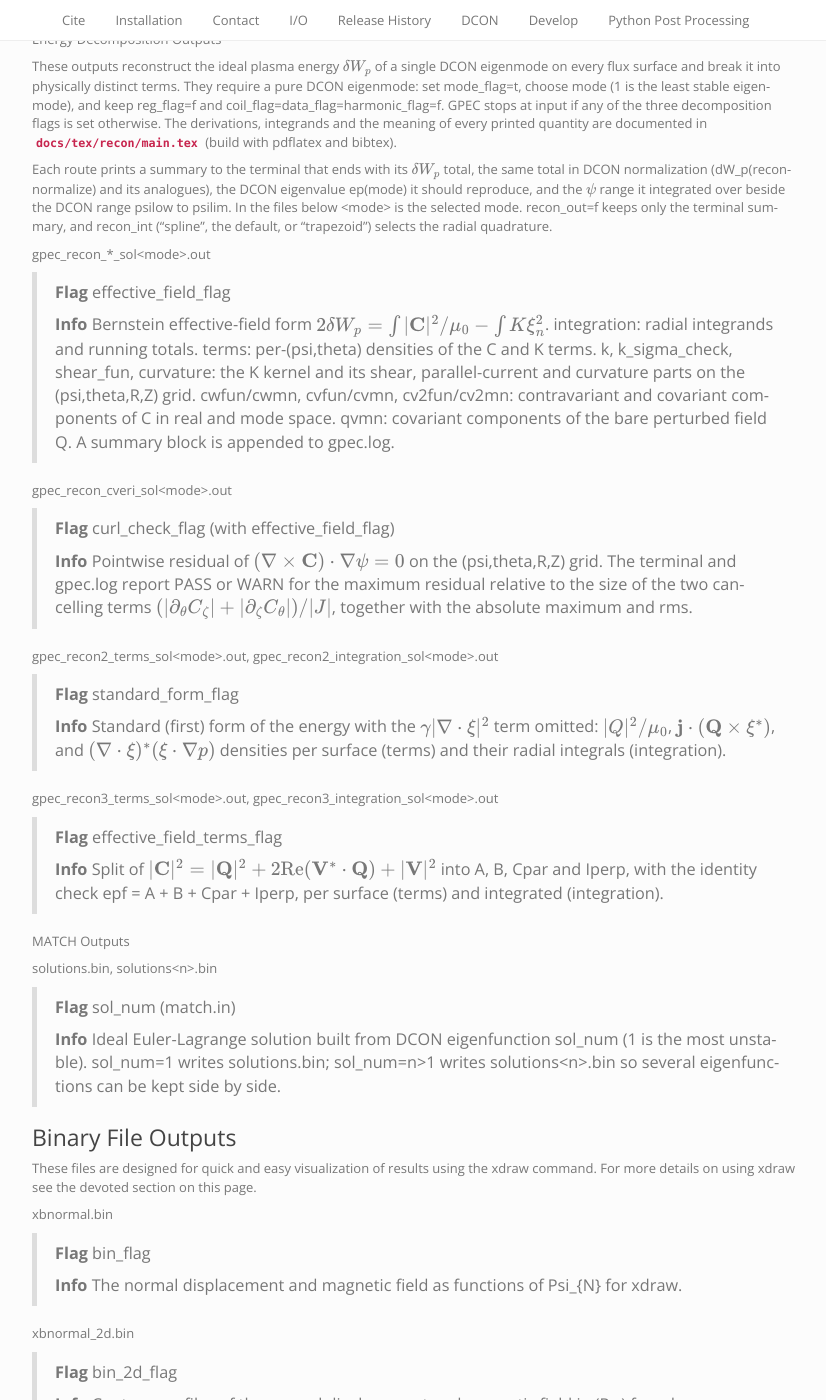
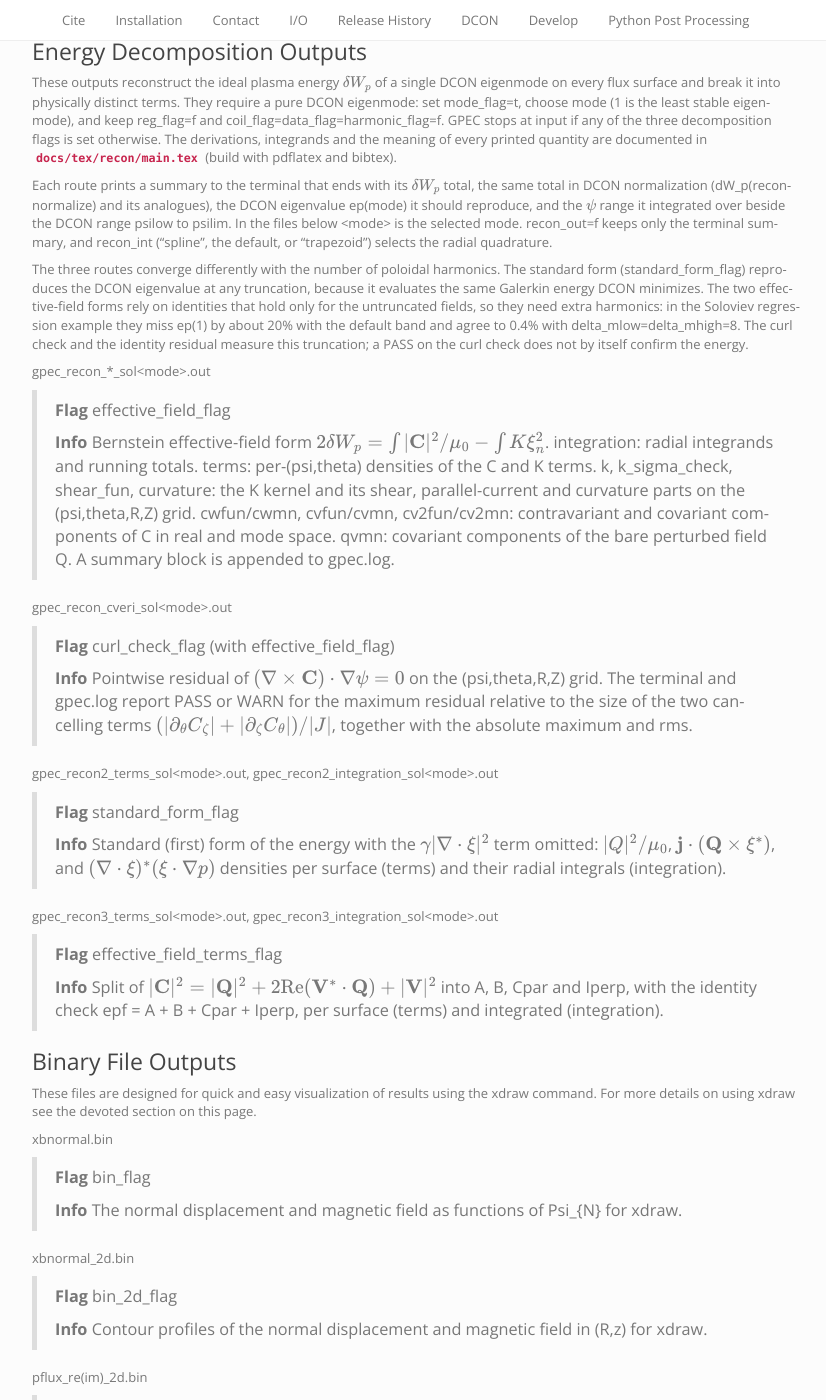
Before and after one commit to PrincetonUniversity/GPEC, a Sphinx documentation site: the page built from docs/outputs.rst, in a window 1280 px wide and 1400 px high, scrolled down 6098 px. Shown: the whole window, without its empty margins (38-864 px from the left). Built offline with Sphinx 7.4.7, drawn with Linux system fonts in a browser that asks for light colours; some of the changed text lies outside the part shown.

Commit message:
GPEC - MINOR - recon: docs headings, truncation wording, _r8 literals
- docs/outputs.rst: give "Energy Decomposition Outputs" a section
  underline and move the MATCH solutions<n>.bin entry under Binary
  File Outputs.
- Describe identity_res as the Fourier truncation error rather than
  roundoff (gpeq_epfterms header, recon3 terminal/log/file notes).
- Document that the standard form matches the DCON eigenvalue at any
  truncation, while the effective-field forms need extra harmonics,
  and that a curl-check PASS does not by itself confirm the energy.
- 1.0 -> 1.0_r8 in gpeq_c and gpeq_curvature.

Co-Authored-By: Claude Opus 5.5 <noreply@anthropic.com>

```diff
--- a/docs/outputs.rst
+++ b/docs/outputs.rst
@@ -209,10 +209,13 @@ A number of output files have a similar structure. Here the * in the file name i
     **Info** The false perturbed magnetic field in the vacuum region on the \left(r,z,\phi\right) grid calculated using the GPEC boundary surface current from the external fields alone.
 
 Energy Decomposition Outputs
+----------------------------
 
 These outputs reconstruct the ideal plasma energy :math:`\delta W_p` of a single DCON eigenmode on every flux surface and break it into physically distinct terms. They require a pure DCON eigenmode: set mode_flag=t, choose mode (1 is the least stable eigenmode), and keep reg_flag=f and coil_flag=data_flag=harmonic_flag=f. GPEC stops at input if any of the three decomposition flags is set otherwise. The derivations, integrands and the meaning of every printed quantity are documented in :download:`docs/tex/recon/main.tex <tex/recon/main.tex>` (build with pdflatex and bibtex).
 
 Each route prints a summary to the terminal that ends with its :math:`\delta W_p` total, the same total in DCON normalization (dW_p(recon-normalize) and its analogues), the DCON eigenvalue ep(mode) it should reproduce, and the :math:`\psi` range it integrated over beside the DCON range psilow to psilim. In the files below <mode> is the selected mode. recon_out=f keeps only the terminal summary, and recon_int ("spline", the default, or "trapezoid") selects the radial quadrature.
+
+The three routes converge differently with the number of poloidal harmonics. The standard form (standard_form_flag) reproduces the DCON eigenvalue at any truncation, because it evaluates the same Galerkin energy DCON minimizes. The two effective-field forms rely on identities that hold only for the untruncated fields, so they need extra harmonics: in the Soloviev regression example they miss ep(1) by about 20% with the default band and agree to 0.4% with delta_mlow=delta_mhigh=8. The curl check and the identity residual measure this truncation; a PASS on the curl check does not by itself confirm the energy.
 
 gpec_recon_*_sol<mode>.out
 
@@ -237,14 +240,6 @@ gpec_recon3_terms_sol<mode>.out, gpec_recon3_integration_sol<mode>.out
     **Flag** effective_field_terms_flag
 
     **Info** Split of :math:`|\mathbf{C}|^2 = |\mathbf{Q}|^2 + 2\mathrm{Re}(\mathbf{V}^*\cdot\mathbf{Q}) + |\mathbf{V}|^2` into A, B, Cpar and Iperp, with the identity check epf = A + B + Cpar + Iperp, per surface (terms) and integrated (integration).
-
-MATCH Outputs
-
-solutions.bin, solutions<n>.bin
-
-    **Flag** sol_num (match.in)
-
-    **Info** Ideal Euler-Lagrange solution built from DCON eigenfunction sol_num (1 is the most unstable). sol_num=1 writes solutions.bin; sol_num=n>1 writes solutions<n>.bin so several eigenfunctions can be kept side by side.
 
 Binary File Outputs
 -------------------
@@ -274,3 +269,9 @@ bnormal_spectrum.bin
     **Flag** bin_flag
 
     **Info** Surfmn type contours of the normal perturbed magnetic fields as a function of poloidal harmonic number and \Psi_{N}.
+
+solutions.bin, solutions<n>.bin
+
+    **Flag** sol_num (match.in, MATCH)
+
+    **Info** Ideal Euler-Lagrange solution built from DCON eigenfunction sol_num (1 is the most unstable). sol_num=1 writes solutions.bin; sol_num=n>1 writes solutions<n>.bin so several eigenfunctions can be kept side by side.
```
Also changed, not shown: 3 other files.
